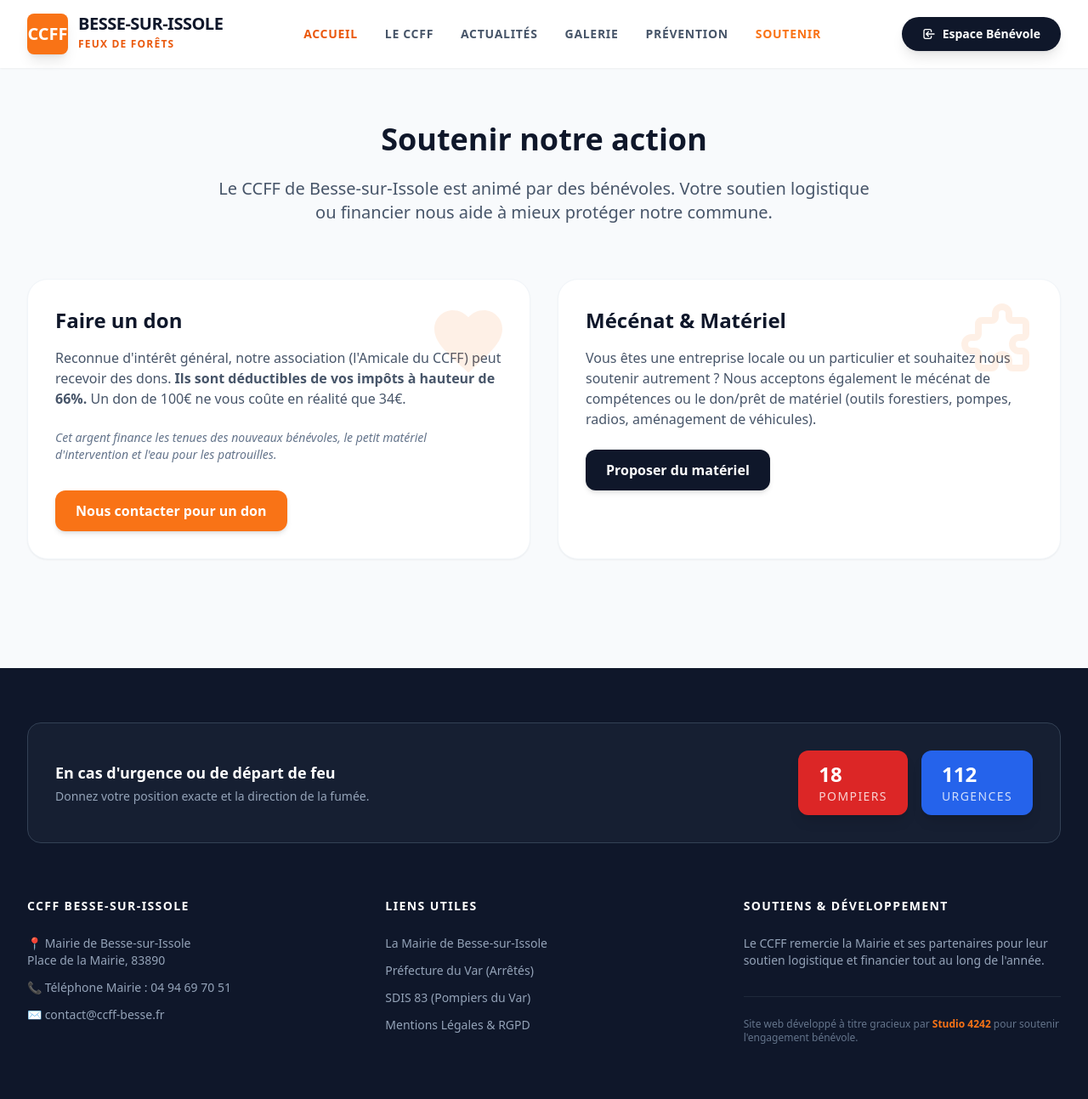
After one commit to Gwenael8389/CCFF, a Django app: page /soutenir/ in a window 1280 px wide. The commit adds this page. Shown: the whole page at 85% size. Run offline with Django 4.2, Linux system fonts and the light colour scheme; some libraries are stand-ins or nearby versions.

Commit message:
don + intranet

```diff
--- a/config/urls.py
+++ b/config/urls.py
@@ -1,7 +1,7 @@
 from django.contrib import admin
 from django.urls import path
 from django.contrib.auth import views as auth_views
-from core.views import home, devenir_benevole, contact, mentions_legales, reglementation, missions, actualites, galerie
+from core.views import home, devenir_benevole, contact, mentions_legales, reglementation, missions, actualites, galerie, soutenir, intranet
 
 urlpatterns = [
     path('admin/', admin.site.urls),
@@ -10,6 +10,8 @@ urlpatterns = [
     path('contact/', contact, name='contact'),
     path('mentions-legales/', mentions_legales, name='mentions_legales'),
     path('reglementation/', reglementation, name='reglementation'),
+    path('soutenir/', soutenir, name='soutenir'),
+    path('intranet/', intranet, name='intranet'),
 
     path('missions/', missions, name='missions'),
     path('actualites/', actualites, name='actualites'),
--- a/core/admin.py
+++ b/core/admin.py
@@ -1,5 +1,5 @@
 from django.contrib import admin
-from .models import Actualite, Materiel, RisqueIncendie, Candidature, MessageContact, PhotoGalerie, MembreEquipe
+from .models import Actualite, Materiel, RisqueIncendie, Candidature, MessageContact, PhotoGalerie, MembreEquipe, DocumentIntranet
 
 admin.site.register(Actualite)
 admin.site.register(Materiel)
@@ -8,3 +8,4 @@ admin.site.register(Candidature)
 admin.site.register(MessageContact)
 admin.site.register(PhotoGalerie)
 admin.site.register(MembreEquipe)
+admin.site.register(DocumentIntranet)
--- a/core/views.py
+++ b/core/views.py
@@ -1,7 +1,8 @@
 from django.shortcuts import render, redirect
 from django.contrib.auth.models import User
 from django.contrib import messages
-from .models import Actualite, Materiel, RisqueIncendie, Candidature, MessageContact, PhotoGalerie, MembreEquipe
+from .models import Actualite, Materiel, RisqueIncendie, Candidature, MessageContact, PhotoGalerie, MembreEquipe, DocumentIntranet
+from django.contrib.auth.decorators import login_required
 
 def home(request):
     nb_benevoles = User.objects.filter(is_active=True).count()
@@ -74,3 +75,11 @@ def actualites(request):
 def galerie(request):
     photos = PhotoGalerie.objects.all().order_by('-date_ajout')
     return render(request, 'galerie.html', {'photos': photos})
+
+def soutenir(request):
+    return render(request, 'soutenir.html')
+
+@login_required(login_url='/connexion/')
+def intranet(request):
+    documents = DocumentIntranet.objects.all().order_by('-date_ajout')
+    return render(request, 'intranet.html', {'documents': documents})
--- a/templates/base.html
+++ b/templates/base.html
@@ -29,12 +29,14 @@
                     <a href="/" class="text-brand-600">Accueil</a>
                     <a href="{% url 'missions' %}" class="text-slate-600 hover:text-brand-600 transition">Le CCFF</a>
                     <a href="{% url 'actualites' %}" class="text-slate-600 hover:text-brand-600 transition">Actualités</a>
-                    <a href="{% url 'galerie' %}" class="text-slate-600 hover:text-brand-600 transition">Galerie</a> <a href="/reglementation/" class="text-slate-600 hover:text-brand-600 transition">Prévention</a>
-                    <a href="/contact/" class="text-slate-600 hover:text-brand-600 transition">Contact</a>
+                    <a href="{% url 'galerie' %}" class="text-slate-600 hover:text-brand-600 transition">Galerie</a>
+                    <a href="/reglementation/" class="text-slate-600 hover:text-brand-600 transition">Prévention</a>
+                    <a href="{% url 'soutenir' %}" class="text-brand-500 hover:text-brand-700 transition">Soutenir</a>
                 </nav>
 
                 <div class="hidden lg:flex items-center gap-4">
                     {% if user.is_authenticated %}
+                        <a href="{% url 'intranet' %}" class="text-slate-900 font-bold text-sm hover:text-brand-600">Mon Intranet</a>
                         <span class="text-sm font-bold text-slate-500 hidden xl:block">Bonjour, {{ user.username }}</span>
                         {% if user.is_staff %}
                             <a href="/admin/" class="text-brand-600 font-bold text-sm hover:underline">Admin</a>
--- /dev/null
+++ b/templates/soutenir.html
@@ -0,0 +1,33 @@
+{% extends "base.html" %}
+
+{% block title %}Soutenir le CCFF | CCFF Besse-sur-Issole{% endblock %}
+
+{% block content %}
+<div class="max-w-7xl mx-auto px-4 sm:px-6 lg:px-8 py-16">
+    <div class="text-center mb-16 max-w-3xl mx-auto">
+        <h1 class="text-4xl font-black text-slate-900 mb-6">Soutenir notre action</h1>
+        <p class="text-xl text-slate-600">Le CCFF de Besse-sur-Issole est animé par des bénévoles. Votre soutien logistique ou financier nous aide à mieux protéger notre commune.</p>
+    </div>
+
+    <div class="grid md:grid-cols-2 gap-8 mb-16">
+        <div class="bg-white rounded-3xl p-8 shadow-sm border border-slate-100 relative overflow-hidden">
+            <div class="absolute top-0 right-0 p-6 opacity-10 text-brand-500">
+                <svg class="w-24 h-24" fill="currentColor" viewBox="0 0 24 24"><path d="M12 21.35l-1.45-1.32C5.4 15.36 2 12.28 2 8.5 2 5.42 4.42 3 7.5 3c1.74 0 3.41.81 4.5 2.09C13.09 3.81 14.76 3 16.5 3 19.58 3 22 5.42 22 8.5c0 3.78-3.4 6.86-8.55 11.54L12 21.35z"/></svg>
+            </div>
+            <h3 class="text-2xl font-black text-slate-900 mb-4">Faire un don</h3>
+            <p class="text-slate-600 mb-6">Reconnue d'intérêt général, notre association (l'Amicale du CCFF) peut recevoir des dons. <strong>Ils sont déductibles de vos impôts à hauteur de 66%.</strong> Un don de 100€ ne vous coûte en réalité que 34€.</p>
+            <p class="text-sm text-slate-500 mb-8 italic">Cet argent finance les tenues des nouveaux bénévoles, le petit matériel d'intervention et l'eau pour les patrouilles.</p>
+            <a href="/contact/" class="inline-block bg-brand-500 text-white px-6 py-3 rounded-xl font-bold hover:bg-brand-600 transition shadow-md">Nous contacter pour un don</a>
+        </div>
+
+        <div class="bg-white rounded-3xl p-8 shadow-sm border border-slate-100 relative overflow-hidden">
+            <div class="absolute top-0 right-0 p-6 opacity-10 text-brand-500">
+                <svg class="w-24 h-24" fill="none" stroke="currentColor" viewBox="0 0 24 24"><path stroke-linecap="round" stroke-linejoin="round" stroke-width="2" d="M11 4a2 2 0 114 0v1a1 1 0 001 1h3a1 1 0 011 1v3a1 1 0 01-1 1h-1a2 2 0 100 4h1a1 1 0 011 1v3a1 1 0 01-1 1h-3a1 1 0 01-1-1v-1a2 2 0 10-4 0v1a1 1 0 01-1 1H7a1 1 0 01-1-1v-3a1 1 0 00-1-1H4a2 2 0 110-4h1a1 1 0 001-1V7a1 1 0 011-1h3a1 1 0 001-1V4z"></path></svg>
+            </div>
+            <h3 class="text-2xl font-black text-slate-900 mb-4">Mécénat & Matériel</h3>
+            <p class="text-slate-600 mb-6">Vous êtes une entreprise locale ou un particulier et souhaitez nous soutenir autrement ? Nous acceptons également le mécénat de compétences ou le don/prêt de matériel (outils forestiers, pompes, radios, aménagement de véhicules).</p>
+            <a href="/contact/" class="inline-block bg-slate-900 text-white px-6 py-3 rounded-xl font-bold hover:bg-slate-800 transition shadow-md">Proposer du matériel</a>
+        </div>
+    </div>
+</div>
+{% endblock %}
```
Also changed, not shown: core/models.py (+16 -1 lines), templates/intranet.html (added, +46 -0 lines), core/migrations/0005_documentintranet.py (added).
